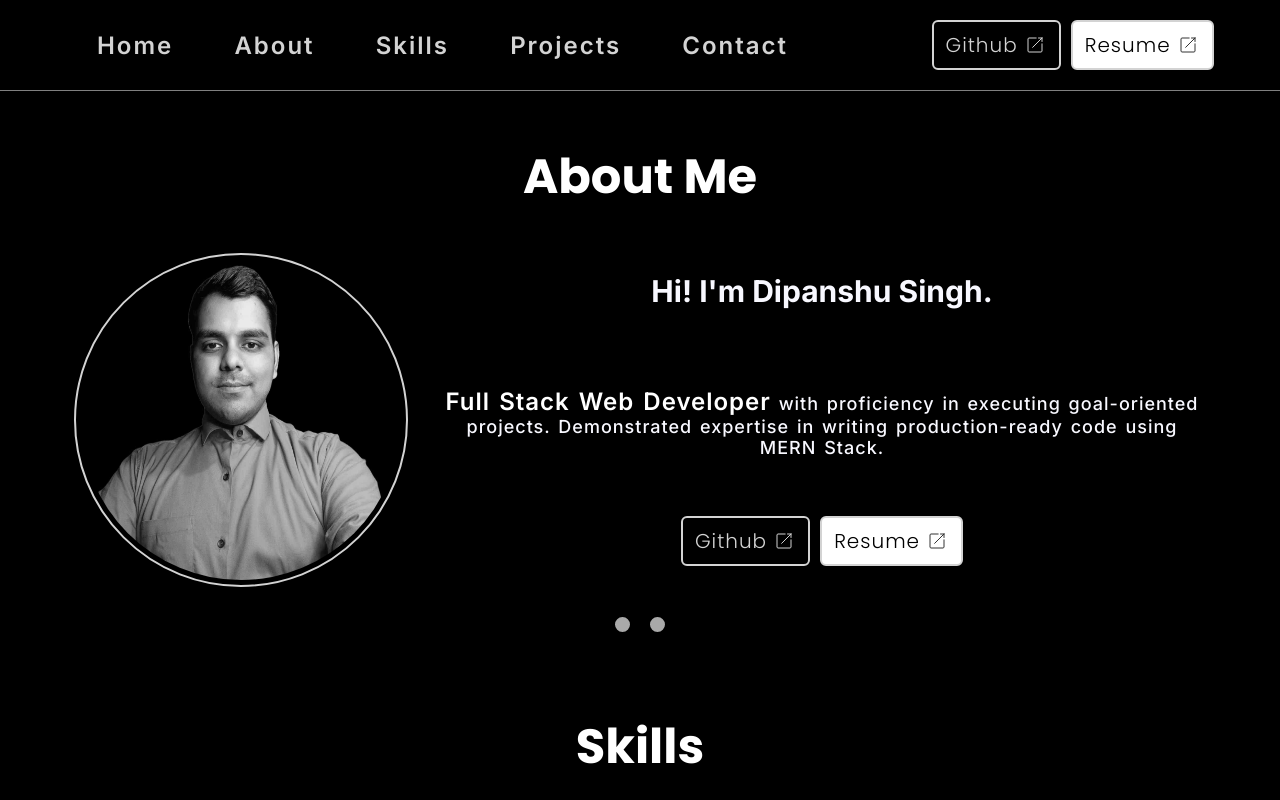
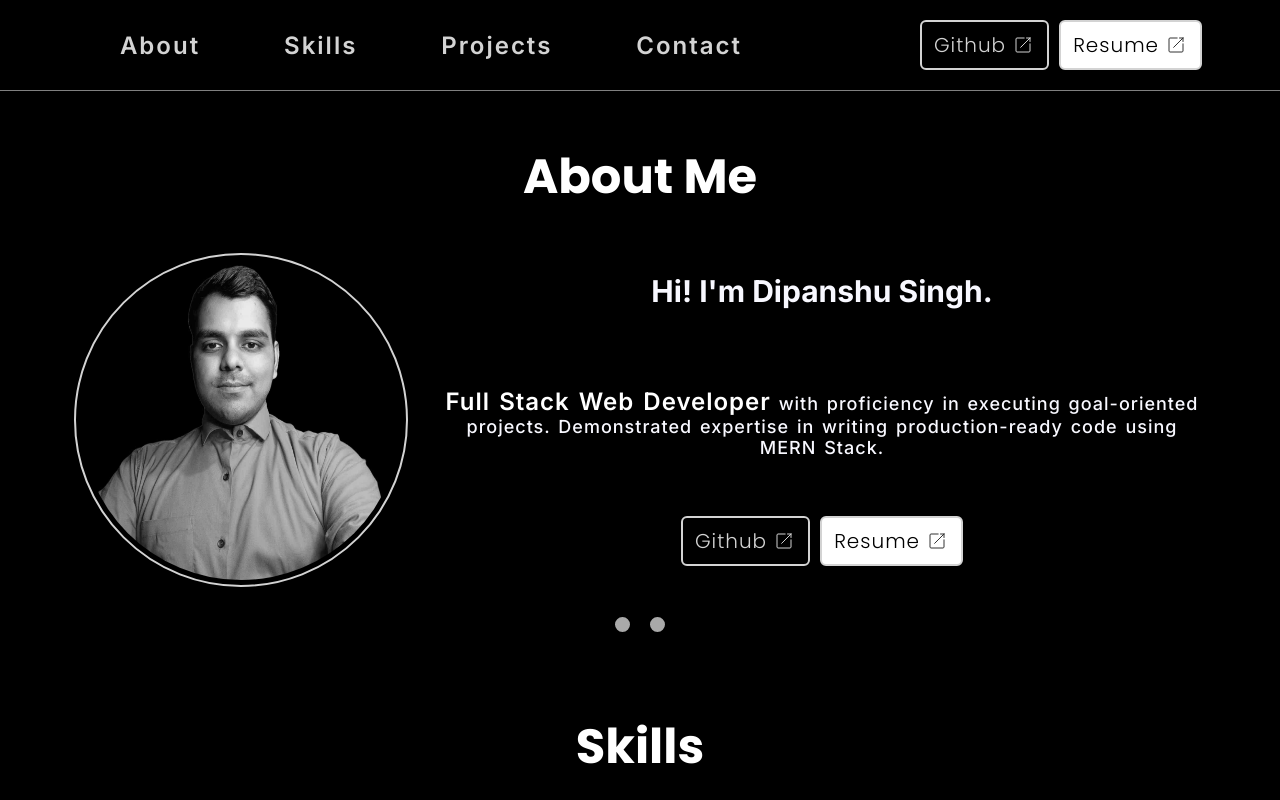
Before and after one commit to Dipanshu-Singh-Dev/Dipanshu-Singh-Dev.github.io, a React (Vite) app: page / in a window 1280 px wide. Shown: the top 800 px of the page. Built offline with nearby package versions, Linux system fonts and the light colour scheme.

Commit message:
removed home

```diff
--- a/src/App.jsx
+++ b/src/App.jsx
@@ -14,7 +14,6 @@ function App() {
       <BlurryBlob />
       <Navbar />
       <div id="app">
-        <div style={{ height: "0px" }} id="home"></div>
           <About />
         <Suspense fallback={<div>Lazy Loading...</div>}>
           <Skills />
--- a/src/components/Navbar/Navbar.jsx
+++ b/src/components/Navbar/Navbar.jsx
@@ -27,9 +27,6 @@ const Navbar = () => {
       )}
       {sidebarOpen && <Sidebar sidebarOpen />}
       <div id={styles.options}>
-        <a className="nav-link home" href="#home">
-          Home
-        </a>
         <a className="nav-link about" href="#about">
           About
         </a>
--- a/src/components/Navbar/Sidebar/Sidebar.jsx
+++ b/src/components/Navbar/Sidebar/Sidebar.jsx
@@ -7,9 +7,6 @@ const Sidebar = ({ sidebarOpen }) => {
       className={sidebarOpen ? styles.open : styles.closed}
     >
       {/* Links visible on larger viewports */}
-      <a className="nav-link home" href="#home">
-        Home
-      </a>
       <a className="nav-link about" href="#about">
         About
       </a>
```
